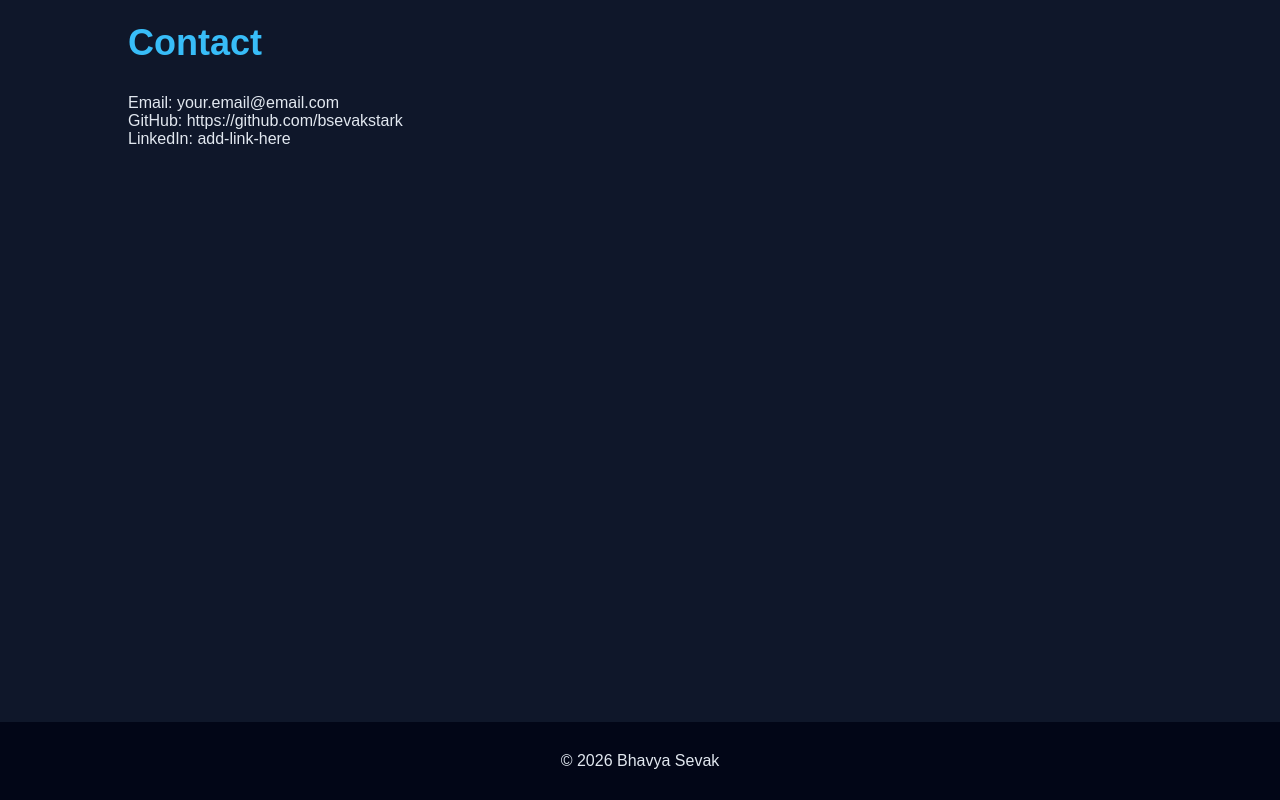
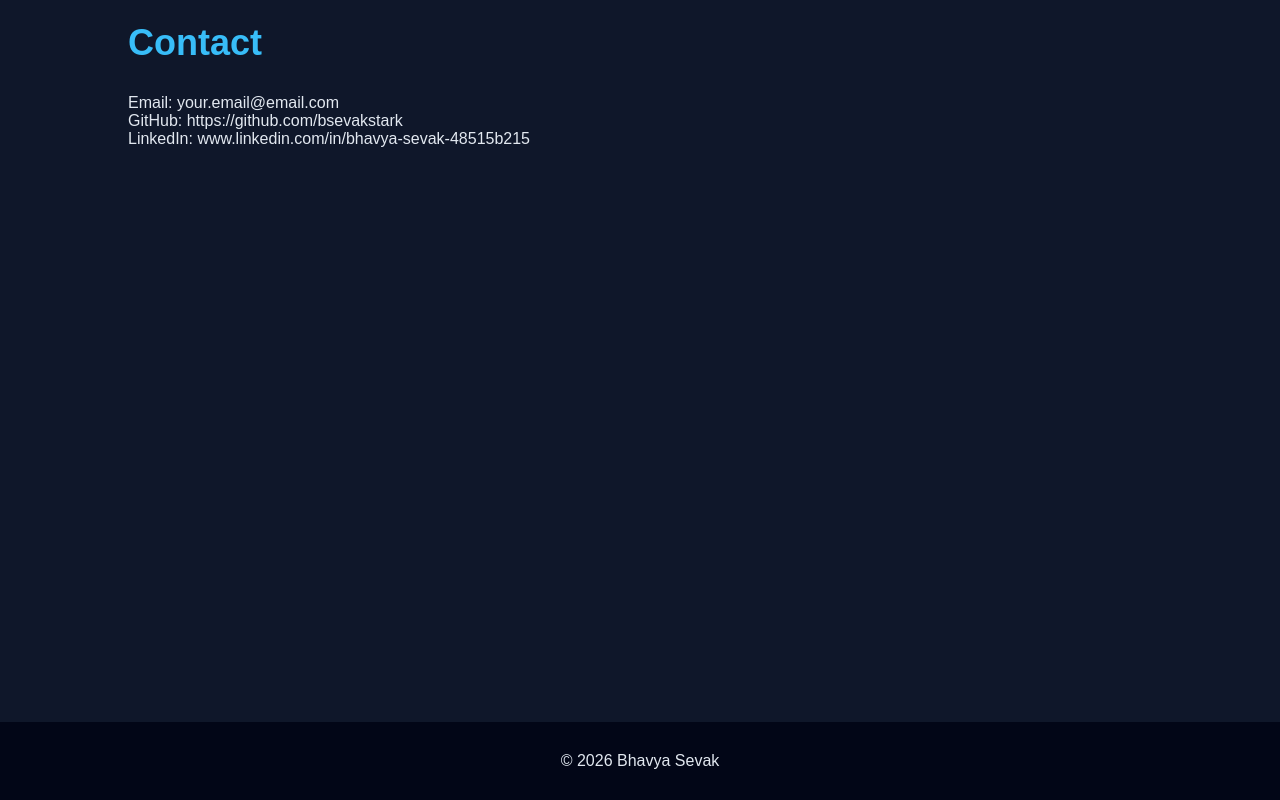
Before and after one commit to bsevakstark/bsevakstark.github.io, a plain HTML site: page index.html in a window 1280 px wide. Shown: the part 4078-4878 px from the top of the page. Drawn offline with Linux system fonts and the light colour scheme.

Commit message:
Update LinkedIn link in contact section

```diff
--- a/index.html
+++ b/index.html
@@ -327,7 +327,7 @@ and preparation for genome-wide association studies.
 
 <p>Email: your.email@email.com</p>
 <p>GitHub: https://github.com/bsevakstark</p>
-<p>LinkedIn: add-link-here</p>
+<p>LinkedIn: www.linkedin.com/in/bhavya-sevak-48515b215</p>
 
 </section>
 
```
